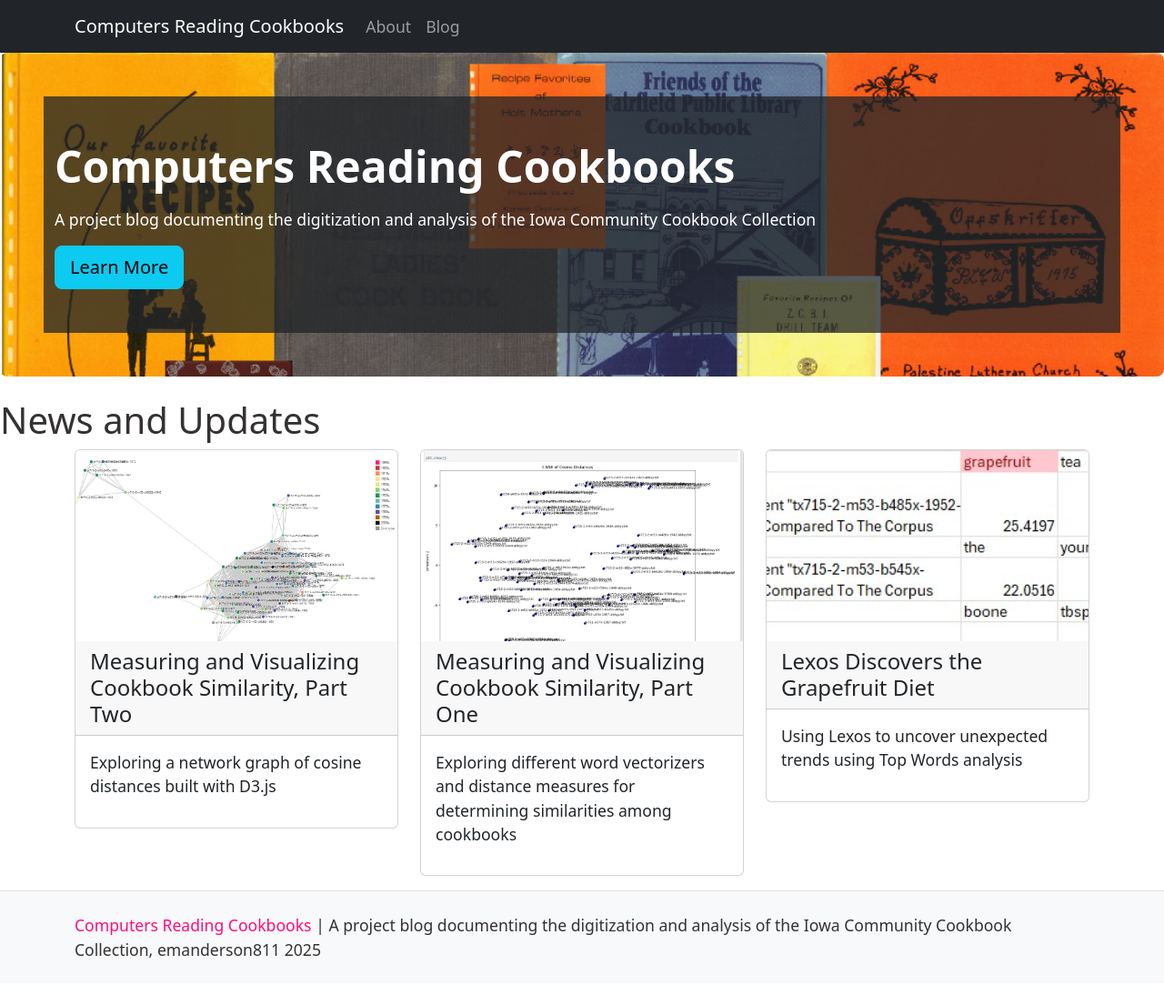
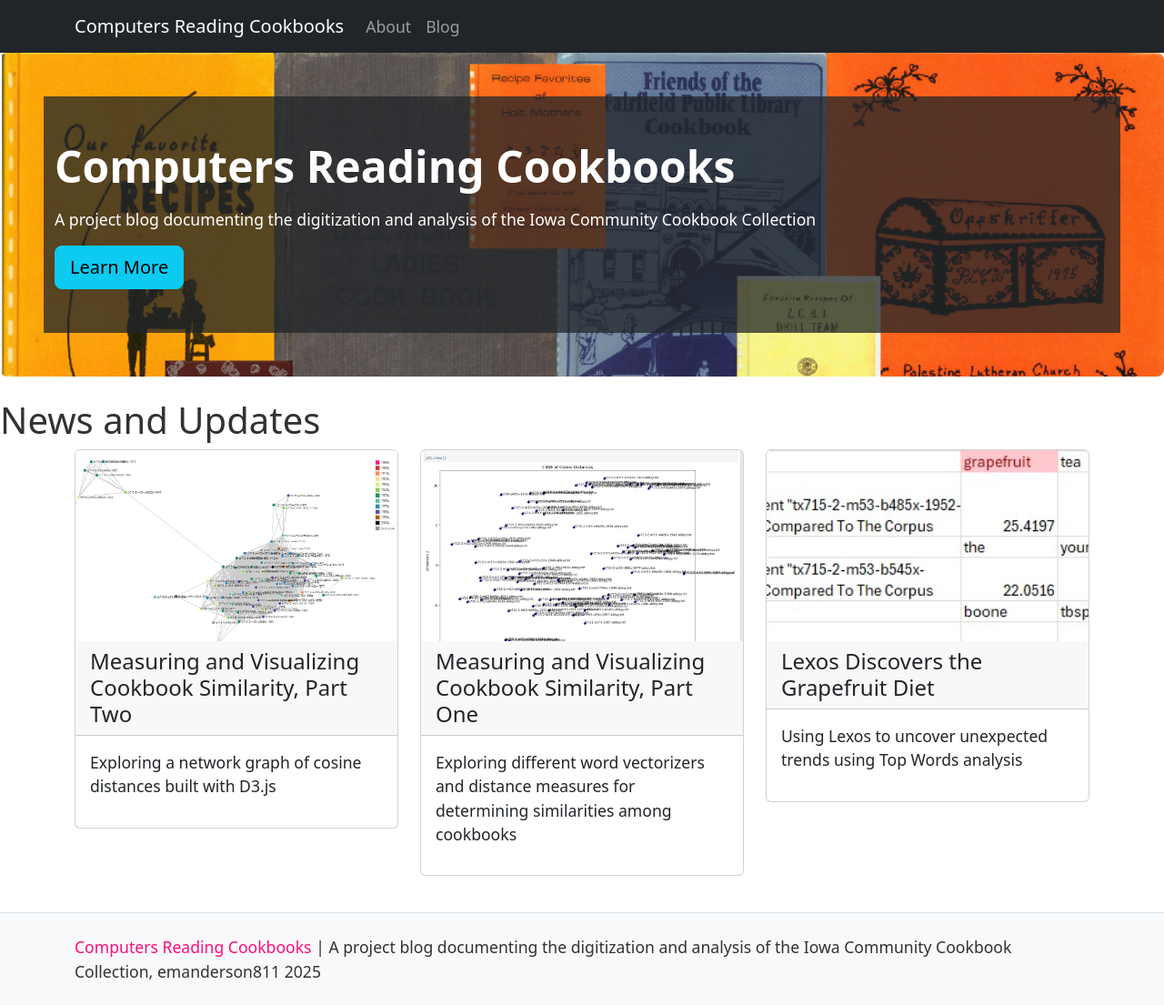
Before and after one commit to emanderson811/computers-reading-cookbooks, a Jekyll site: the page built from index.md, in a window 1280 px wide. Shown: the whole page at 91% size. Built offline with Jekyll 4.4.1, drawn with Linux system fonts in a browser that asks for light colours; before the commit the page ends 1081 px from its top, so only the background shows below that.

Commit message:
update index

```diff
--- a/index.md
+++ b/index.md
@@ -14,7 +14,7 @@
         {% assign sorted_posts = site.posts | sort: 'date' | reverse %}
         {% assign recent_posts = sorted_posts | slice: 0, 3 %}
         {% for post in recent_posts %}
-            <div class="col-md-4">
+            <div class="col-md-4 d-flex mb-4">
                 {% include card.html
                     text=post.excerpt
                     header=post.title
```
